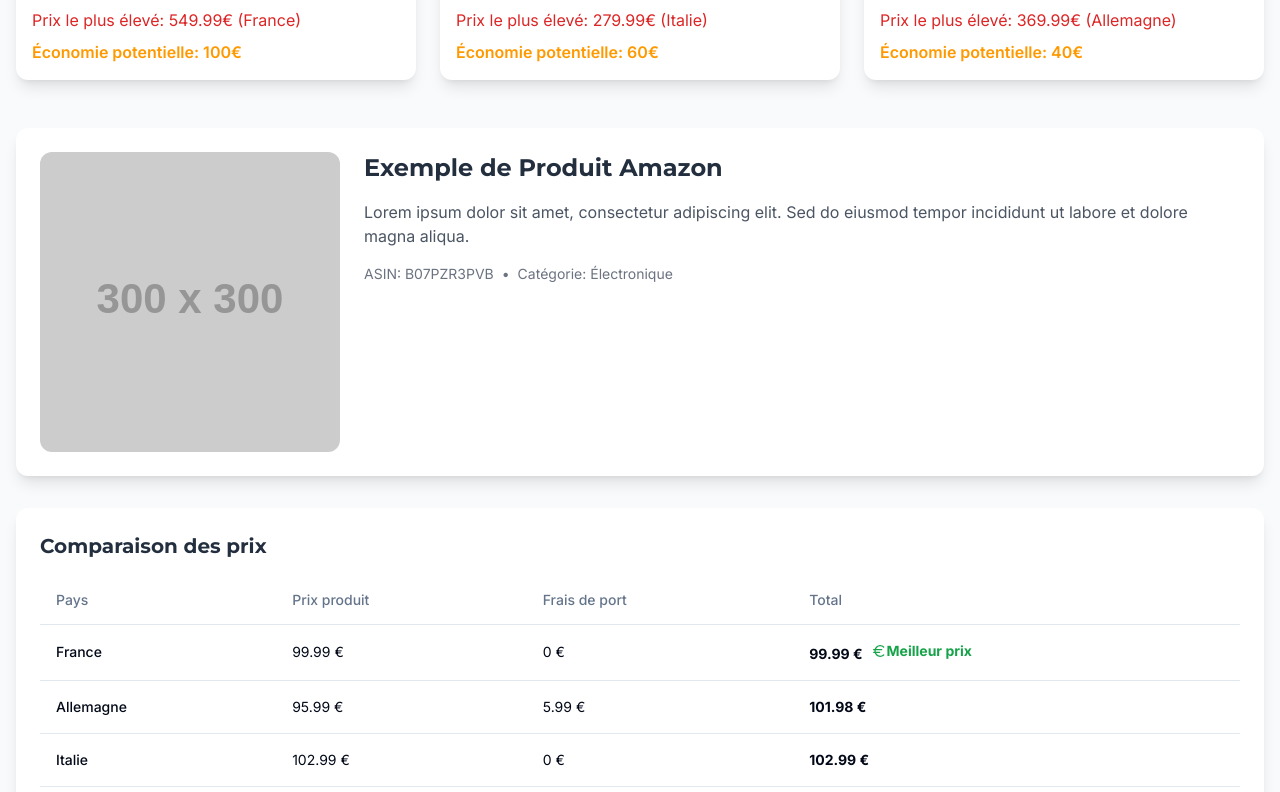
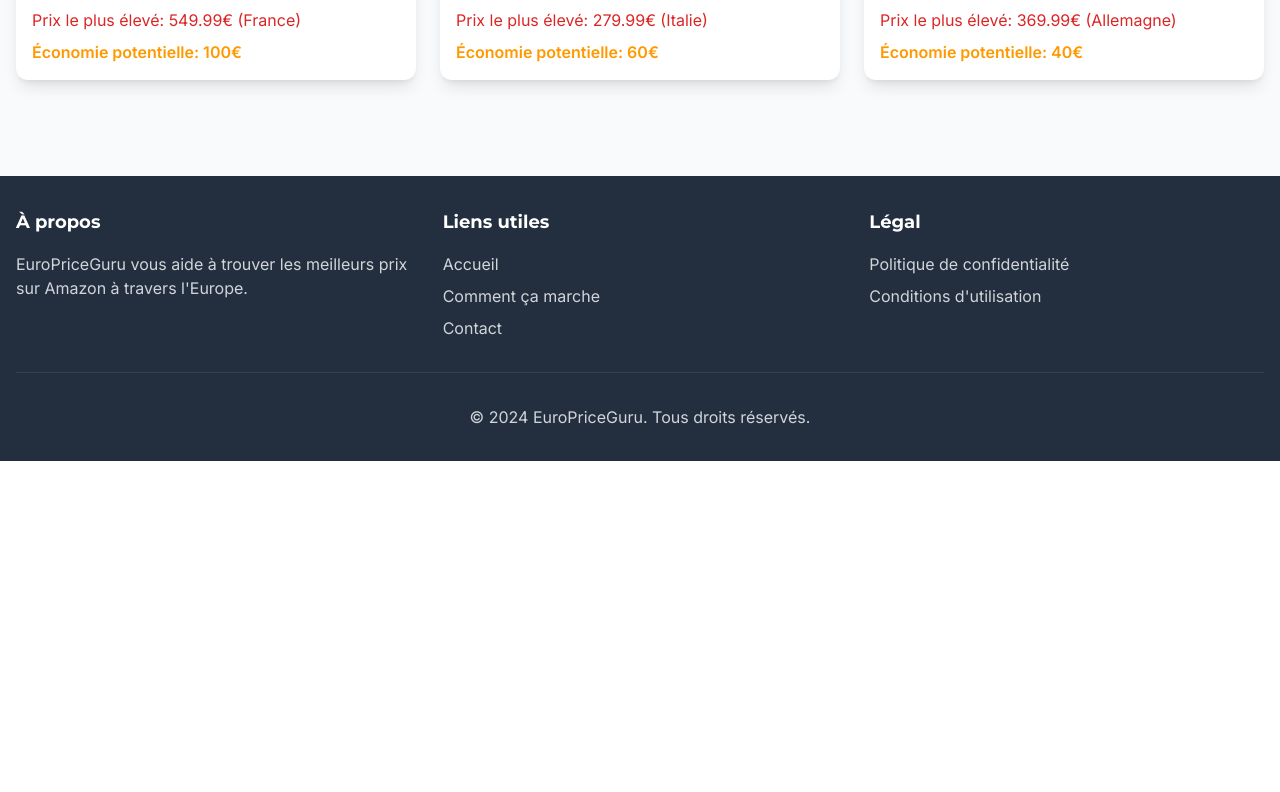
Before and after one commit to yasscontact/euro-price-guru, a React (Vite) app: page / in a window 1280 px wide. Shown: the part 708-1500 px from the top of the page. After the commit the page ends 1169 px from the top, so only its background shows below. Built offline with nearby package versions, Linux system fonts and the light colour scheme.

Commit message:
Remove product info and price sections
This commit removes the block containing the 'Exemple de Produit Amazon', 'Comparaison des prix', and 'Historique des prix' components from the Index page.
[skip gpt_engineer]

```diff
--- a/src/pages/Index.tsx
+++ b/src/pages/Index.tsx
@@ -1,6 +1,4 @@
 import SearchBar from "@/components/SearchBar";
-import PriceComparison from "@/components/PriceComparison";
-import PriceHistory from "@/components/PriceHistory";
 import Header from "@/components/Header";
 import Footer from "@/components/Footer";
 import BestSellers from "@/components/BestSellers";
@@ -13,36 +11,6 @@ const Index = () => {
         <div className="container mx-auto px-4 py-8">
           <SearchBar />
           <BestSellers />
-
-          {/* Mock product info - will be dynamic later */}
-          <div className="mt-12 animate-fadeIn">
-            <div className="bg-white rounded-lg shadow-lg p-6 mb-8">
-              <div className="flex flex-col md:flex-row gap-6">
-                <img
-                  src="https://via.placeholder.com/300"
-                  alt="Product"
-                  className="w-full md:w-[300px] h-[300px] object-cover rounded-lg"
-                />
-                <div>
-                  <h1 className="text-2xl font-bold text-amazon-dark mb-4">
-                    Exemple de Produit Amazon
-                  </h1>
-                  <p className="text-gray-600 mb-4">
-                    Lorem ipsum dolor sit amet, consectetur adipiscing elit. Sed do
-                    eiusmod tempor incididunt ut labore et dolore magna aliqua.
-                  </p>
-                  <div className="flex items-center gap-2 text-sm text-gray-500">
-                    <span>ASIN: B07PZR3PVB</span>
-                    <span>•</span>
-                    <span>Catégorie: Électronique</span>
-                  </div>
-                </div>
-              </div>
-            </div>
-
-            <PriceComparison />
-            <PriceHistory />
-          </div>
         </div>
       </div>
       <Footer />
```
